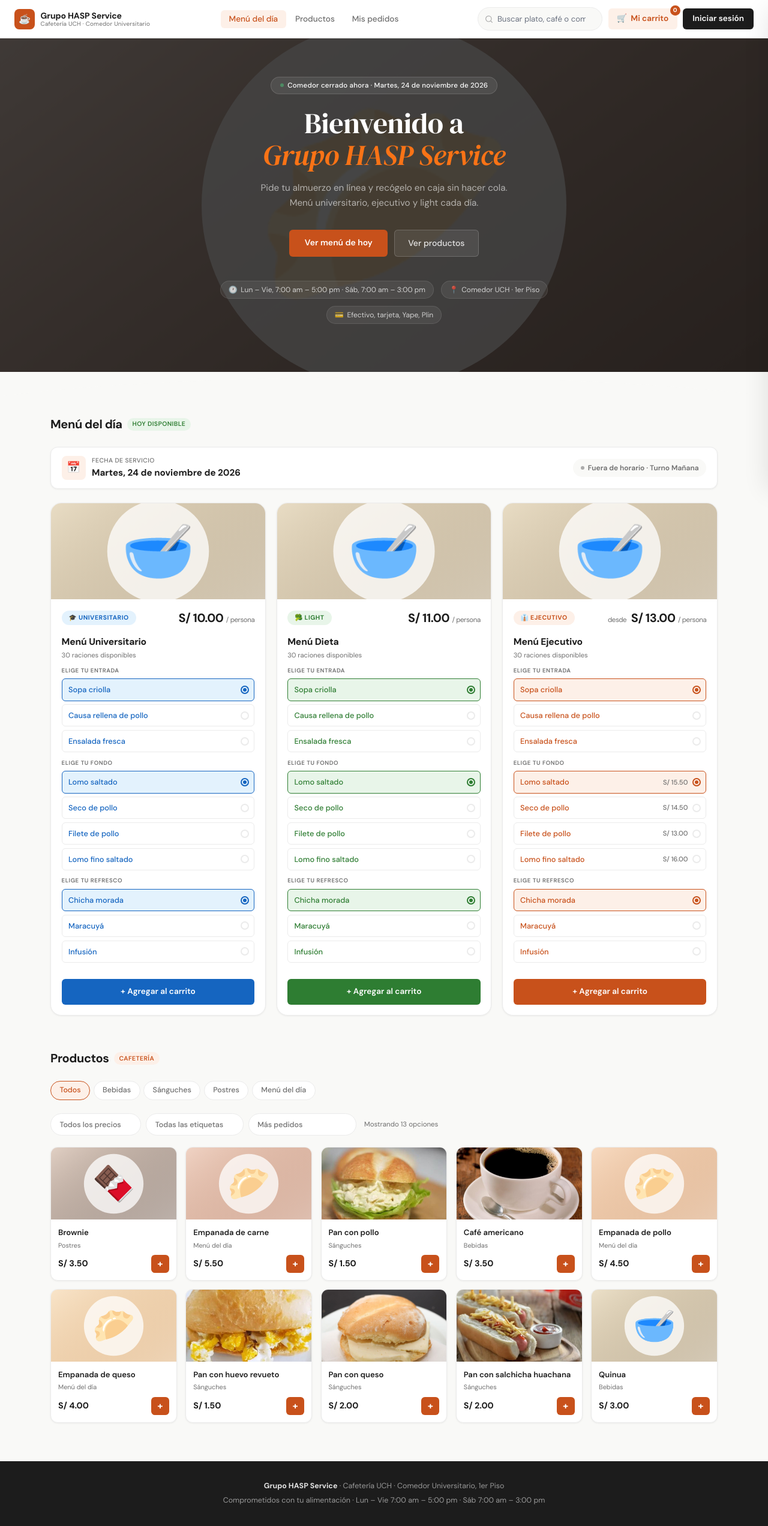
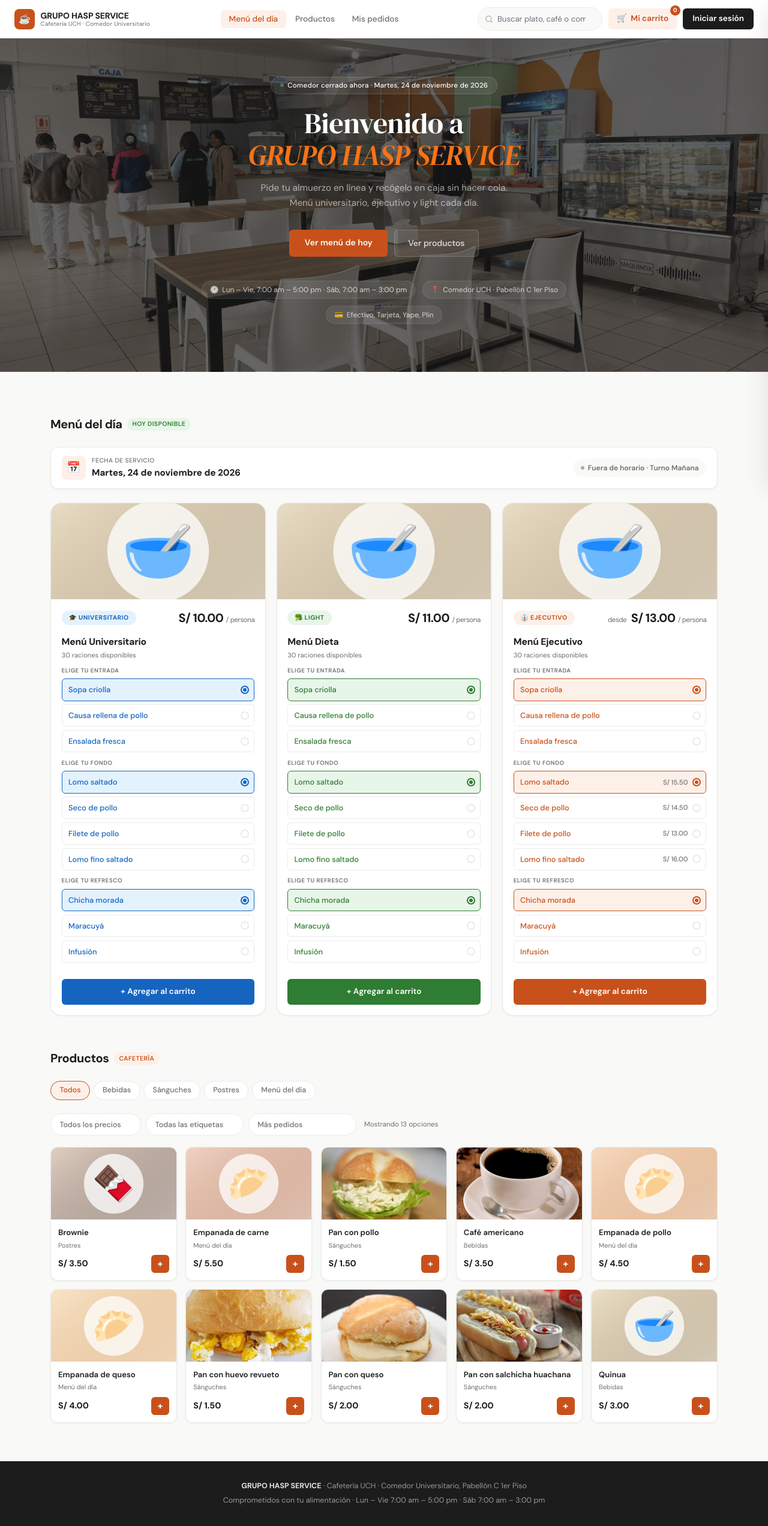
Before and after one commit to jossantillanba-design/CAFETERIA-UCH, a Laravel app: page /menu in a window 1280 px wide. Shown: the whole page at 60% size. Run offline with Laravel 12, Linux system fonts and the light colour scheme; data comes from the database, SQL or seed files in the repository; style sheets or scripts are compiled from the project's sources.

Commit message:
Cliente: nombre en mayúsculas, Pabellón C, métodos de pago y foto de fondo

```diff
--- a/resources/views/checkout.blade.php
+++ b/resources/views/checkout.blade.php
@@ -3,7 +3,7 @@
     <div x-data="checkout(@js(old('metodo', 'tarjeta')), @js(old('billetera', 'yape')))" x-init="init()" x-cloak class="hasp-co">
 
         <header class="hasp-co-header">
-            <span class="hasp-pill hasp-pill-brand">Comedor UCH · 1er piso</span>
+            <span class="hasp-pill hasp-pill-brand">Comedor UCH · Pabellón C 1er Piso</span>
             <h1>Pagar pedido</h1>
             <p>Revisa tu pedido y elige cómo quieres pagar.</p>
         </header>
--- a/resources/views/layouts/guest.blade.php
+++ b/resources/views/layouts/guest.blade.php
@@ -221,7 +221,7 @@
             <div class="guest-side-logo">
                 <div class="guest-side-logo-icon">☕</div>
                 <div class="guest-side-logo-text">
-                    <strong>Grupo HASP Service</strong>
+                    <strong>GRUPO HASP SERVICE</strong>
                     <span>Cafetería UCH</span>
                 </div>
             </div>
@@ -229,8 +229,8 @@
             <p class="guest-side-desc">Pide tu almuerzo en línea, elige tu menú del día y recógelo en caja sin hacer cola.</p>
             <div class="guest-side-chips">
                 <span class="guest-side-chip">🕐 Lun–Vie 7am–5pm · Sáb 7am–3pm</span>
-                <span class="guest-side-chip">📍 Comedor UCH · 1er Piso</span>
-                <span class="guest-side-chip">💳 Yape · Plin · Efectivo</span>
+                <span class="guest-side-chip">📍 Comedor UCH · Pabellón C 1er Piso</span>
+                <span class="guest-side-chip">💳 Efectivo, Tarjeta, Yape, Plin</span>
             </div>
         </div>
     </div>
--- a/resources/views/layouts/navigation.blade.php
+++ b/resources/views/layouts/navigation.blade.php
@@ -12,10 +12,10 @@
 @endauth
 
 <nav x-data="navUCH()" x-init="init()" class="hasp-navbar">
-    <a href="/" class="hasp-nav-brand" aria-label="Inicio Grupo HASP Service">
+    <a href="/" class="hasp-nav-brand" aria-label="Inicio GRUPO HASP SERVICE">
         <div class="hasp-brand-icon">☕</div>
         <div class="hasp-brand-text">
-            <span class="hasp-brand-name">Grupo HASP Service</span>
+            <span class="hasp-brand-name">GRUPO HASP SERVICE</span>
             <span class="hasp-brand-sub">Cafetería UCH · Comedor Universitario</span>
         </div>
     </a>
--- a/resources/views/menu.blade.php
+++ b/resources/views/menu.blade.php
@@ -46,15 +46,13 @@
 
         <!-- HERO -->
         <section class="hasp-hero">
-            @if ($heroImg)
-                <div class="hasp-hero-bg-img" style="background-image: url('{{ $heroImg }}')"></div>
-            @endif
+            <div class="hasp-hero-bg-img" style="opacity: 1; background-image: linear-gradient(rgba(28,28,28,.68), rgba(28,28,28,.68)), url('/images/hero-comedor.jpg')"></div>
             <div class="hasp-hero-inner">
                 <div class="hasp-hero-pill">
                     <span class="hasp-dot"></span>
                     {{ $comedorAbierto ? 'Menú disponible hoy' : 'Comedor cerrado ahora' }} · {{ $fechaTexto }}
                 </div>
-                <h1>Bienvenido a<br><em>Grupo HASP Service</em></h1>
+                <h1>Bienvenido a<br><em>GRUPO HASP SERVICE</em></h1>
                 <p>Pide tu almuerzo en línea y recógelo en caja sin hacer cola. Menú universitario, ejecutivo y light cada día.</p>
                 <div class="hasp-hero-cta">
                     <a href="#menus-del-dia" class="hasp-btn-primary">Ver menú de hoy</a>
@@ -62,8 +60,8 @@
                 </div>
                 <div class="hasp-hero-info">
                     <div class="hasp-info-chip"><span>🕐</span> Lun – Vie, 7:00 am – 5:00 pm · Sáb, 7:00 am – 3:00 pm</div>
-                    <div class="hasp-info-chip"><span>📍</span> Comedor UCH · 1er Piso</div>
-                    <div class="hasp-info-chip"><span>💳</span> Efectivo, tarjeta, Yape, Plin</div>
+                    <div class="hasp-info-chip"><span>📍</span> Comedor UCH · Pabellón C 1er Piso</div>
+                    <div class="hasp-info-chip"><span>💳</span> Efectivo, Tarjeta, Yape, Plin</div>
                 </div>
             </div>
         </section>
@@ -233,7 +231,7 @@
 
         <!-- FOOTER -->
         <footer class="hasp-footer">
-            <p><strong>Grupo HASP Service</strong> · Cafetería UCH · Comedor Universitario, 1er Piso</p>
+            <p><strong>GRUPO HASP SERVICE</strong> · Cafetería UCH · Comedor Universitario, Pabellón C 1er Piso</p>
             <p style="margin-top: 0.3rem;">Comprometidos con tu alimentación · Lun – Vie 7:00 am – 5:00 pm · Sáb 7:00 am – 3:00 pm</p>
         </footer>
 
```
Also changed, not shown: public/images/hero-comedor.jpg (added).
